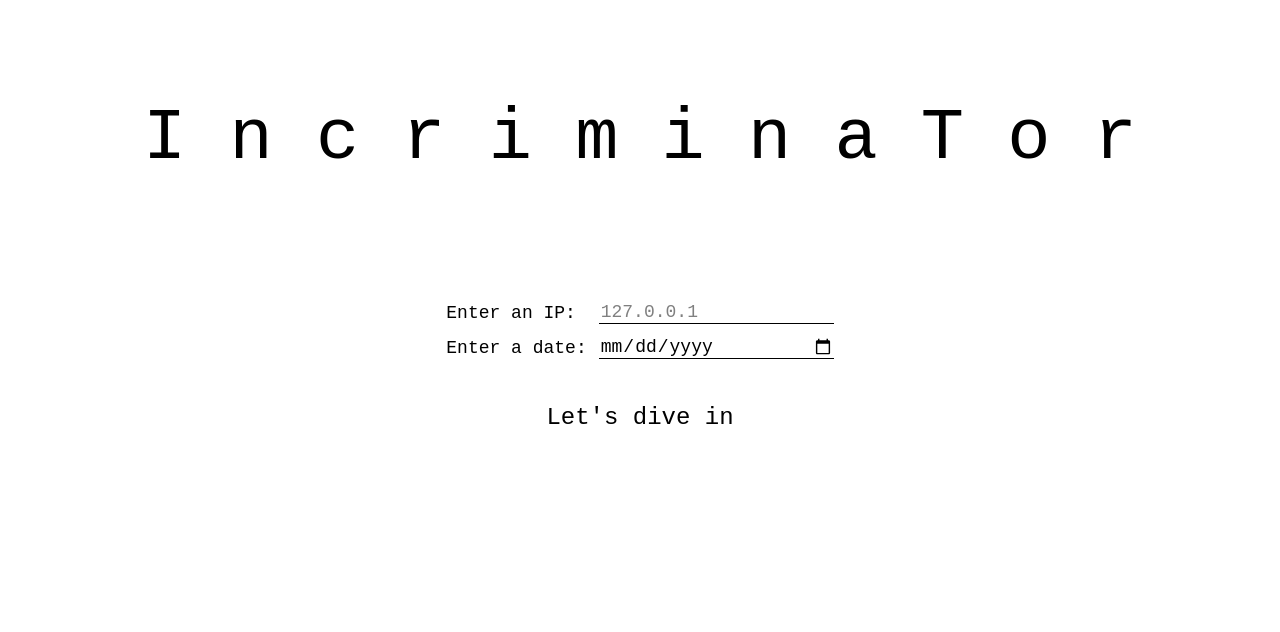
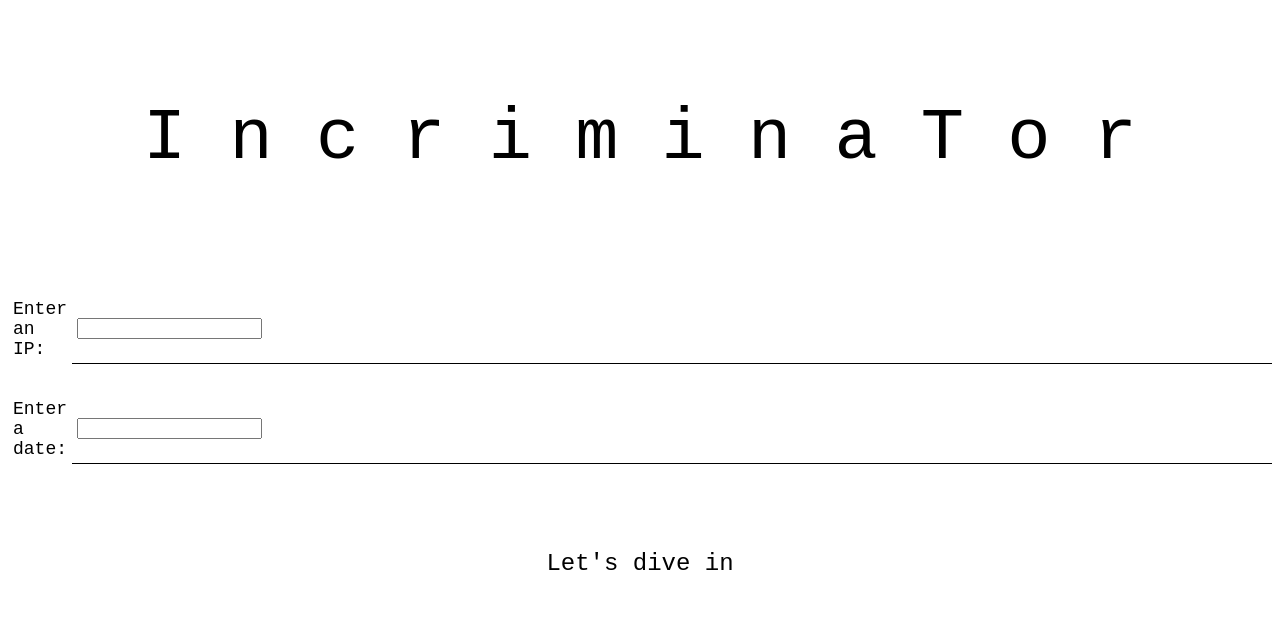
Before and after one commit to TheodorJ/IncriminaTor, a Django app: page / in a window 1280 px wide. Shown: the top 632 px of the page. Run offline with Django 3.2, Linux system fonts and the light colour scheme.

Commit message:
Changed to Django form model

```diff
--- /dev/null
+++ b/incriminator/incriminator/forms.py
@@ -0,0 +1,5 @@
+from django import forms
+
+class IndexForm(forms.Form):
+    ip = forms.CharField(label="Enter an IP:")
+    date = forms.DateField(label="Enter a date:")
--- a/incriminator/incriminator/views.py
+++ b/incriminator/incriminator/views.py
@@ -1,4 +1,8 @@
 from django.shortcuts import render
+from .forms import IndexForm
 
 def render_index(request):
-    return render(request, "index.html")
+
+    index_form = IndexForm()
+
+    return render(request, "index.html", {'index_form': index_form})
--- a/incriminator/static/style.css
+++ b/incriminator/static/style.css
@@ -11,7 +11,7 @@
   padding: 5px;
 }
 
-.field-form input {
+.field-form .text-input {
   width: 100%;
   border: 0px;
   font-family: "Courier New", Courier, monospace;
@@ -19,11 +19,10 @@
   border-bottom: 1px solid black;
 }
 
-.field-form input::placeholder {
+.field-form .text-input::placeholder {
     color: gray;
     opacity: 1;
 }
-
 
 .go-btn {
   transition: 0.5s;
--- a/incriminator/templates/index.html
+++ b/incriminator/templates/index.html
@@ -7,18 +7,27 @@
       <br><br><br><br><br>
       <div class="big-text" align="center">I n c r i m i n a T o r</div>
 
-      <div class="field-form"><b>
-        <table align="center">
-          <tr><td>Enter an IP:</td><td><input type="text" name="ip" v-model="ip" placeholder="127.0.0.1"></td></tr>
-          <tr><td>Enter a date:</td><td><input type="date" name="date" v-model="date"></td></tr>
-        </table>
+     <div class="field-form">
+       <form method="post" enctype="multipart/form-data" autocomplete="off">
+         <table cellspacing="0" align="center">
+           {% csrf_token %}
+           {% for field in index_form %}
+             <tr>
+               <td>{{ field.label_tag }}</td>
+               <td class="text-input">{{ field }}</td>
+             </tr>
+             <tr><td><br></td></tr>
+           {% endfor %}
+          </table>
+          <br><br><br>
+          <div align="center">
+            <div align="center"><input type="submit" value="Let's dive in" class="go-btn"/></div>
+          </div>
+          <br><br><br>
+        </form>
       </div>
 
       <br><br>
-
-      <div align="center"><button class="go-btn" v-on:click="diveIn"> Let's dive in </button></div>
-
-      </b>
 
 
       <p>{{ hello }}</p>
```
